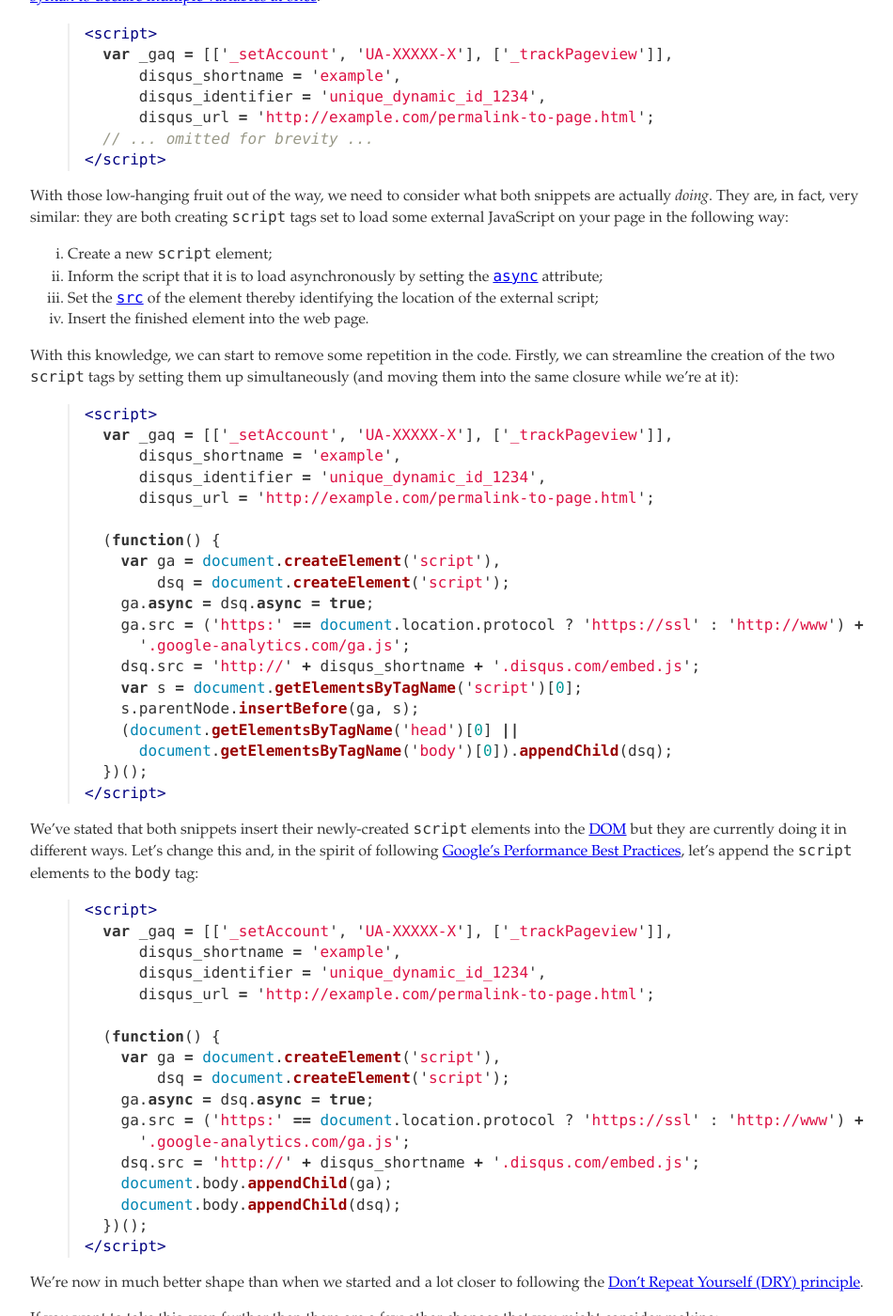
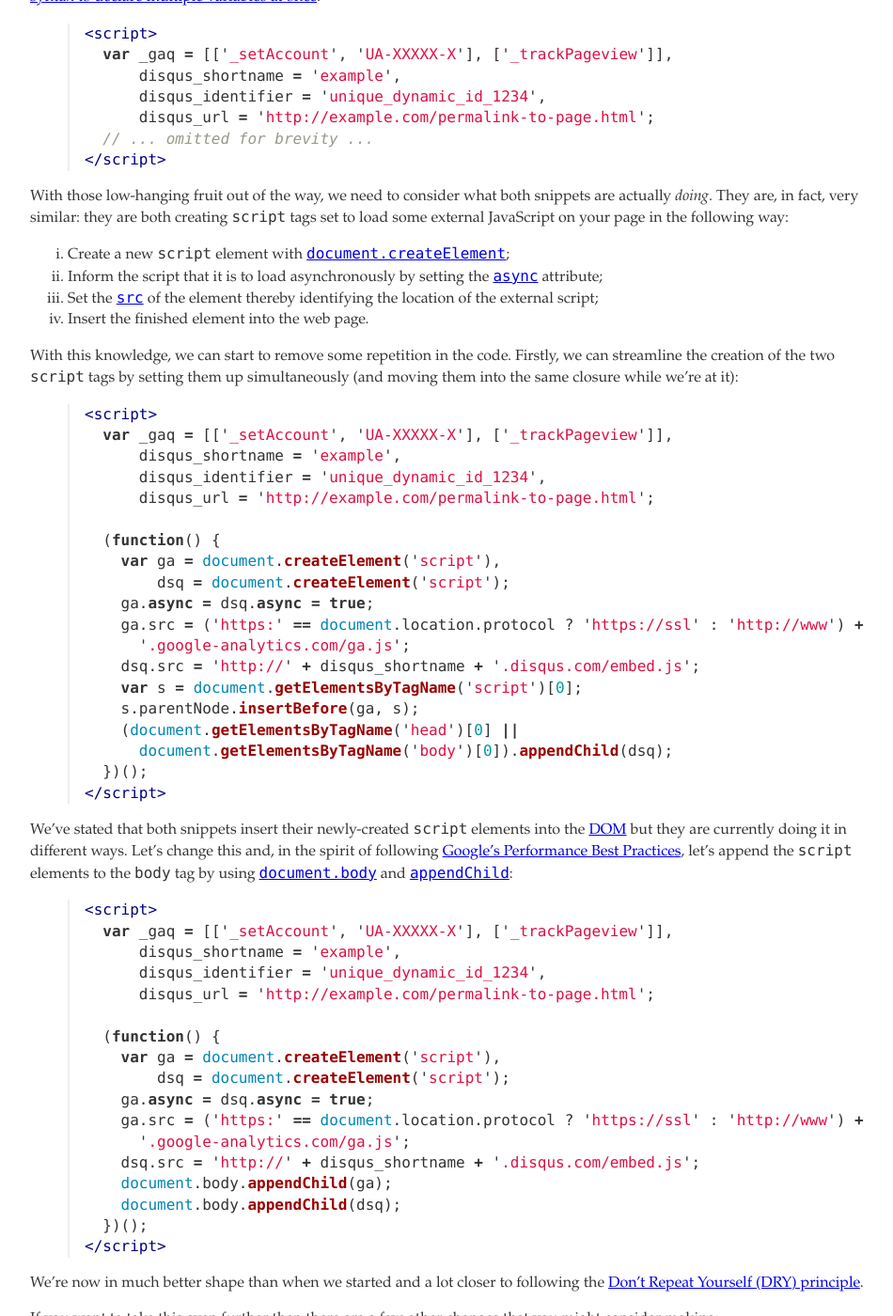
Before and after one commit to mudge/mudge.github.com, a Jekyll site: the page built from _posts/2011-01-29-combining-and-compressing-disqus-and-google-analytics-javascript.markdown, in a window 1280 px wide and 1400 px high, scrolled down 2720 px. Shown: the whole window at 94% size, without its empty margins (160-1110 px from the left). Built offline with Jekyll 4.4.1, drawn with Linux system fonts in a browser that asks for light colours; some web fonts are replaced; Markdown is read by kramdown in place of the engine named in the settings; comment, search, counter and statistics services are not loaded.

Commit message:
Add references to document.createElement, document.body and element.appendChild.

```diff
--- a/_posts/2011-01-29-combining-and-compressing-disqus-and-google-analytics-javascript.markdown
+++ b/_posts/2011-01-29-combining-and-compressing-disqus-and-google-analytics-javascript.markdown
@@ -157,7 +157,7 @@ With those low-hanging fruit out of the way, we need to consider what both snipp
 are actually *doing*. They are, in fact, very similar: they are both creating
 `script` tags set to load some external JavaScript on your page in the following way:
 
-1. Create a new `script` element;
+1. Create a new `script` element with [`document.createElement`][createElement];
 2. Inform the script that it is to load asynchronously by setting the
    [`async`][async] attribute;
 3. Set the [`src`][src] of the element thereby identifying the location of the external
@@ -193,7 +193,8 @@ simultaneously (and moving them into the same closure while we're at it):
 We've stated that both snippets insert their newly-created `script` elements into
 the [DOM][] but they are currently doing it in different ways. Let's change this
 and, in the spirit of following [Google's Performance Best Practices][], let's
-append the `script` elements to the `body` tag:
+append the `script` elements to the `body` tag by using [`document.body`][body]
+and [`appendChild`][appendChild]:
 
 {% highlight html %}
 <script>
@@ -280,10 +280,14 @@ b.src="http://example.disqus.com/embed.js";c.appendChild(a);c.appendChild(b);}()
   [Google Analytics]: http://www.google.com/analytics/
   [Google's Performance Best Practices]: http://code.google.com/speed/page-speed/docs/payload.html#DeferLoadingJS
   [HTML5 Optional tags]: http://dev.w3.org/html5/spec/syntax.html#optional-tags
+  [JSLint]: http://www.jslint.com
   [Jekyll]: http://jekyllrb.com
+  [YUI Compressor]: http://developer.yahoo.com/yui/compressor/
+  [appendChild]: https://developer.mozilla.org/En/DOM/Node.appendChild
+  [async]: http://dev.w3.org/html5/spec/scripting-1.html#attr-script-async
+  [body]: https://developer.mozilla.org/en/DOM/document.body
+  [createElement]: https://developer.mozilla.org/en/DOM/document.createElement
   [dive into mark]: http://diveintomark.org
-  [YUI Compressor]: http://developer.yahoo.com/yui/compressor/
-  [async]: http://dev.w3.org/html5/spec/scripting-1.html#attr-script-async
   [script type specification]: http://dev.w3.org/html5/spec/scripting-1.html#attr-script-type
   [src]: http://dev.w3.org/html5/spec/scripting-1.html#attr-script-src
   [var]: https://developer.mozilla.org/en/JavaScript/Reference/Statements/var
```
Also changed, not shown: other parts of _posts/2011-01-29-combining-and-compressing-disqus-and-google-analytics-javascript.markdown (+0 -1 lines).
